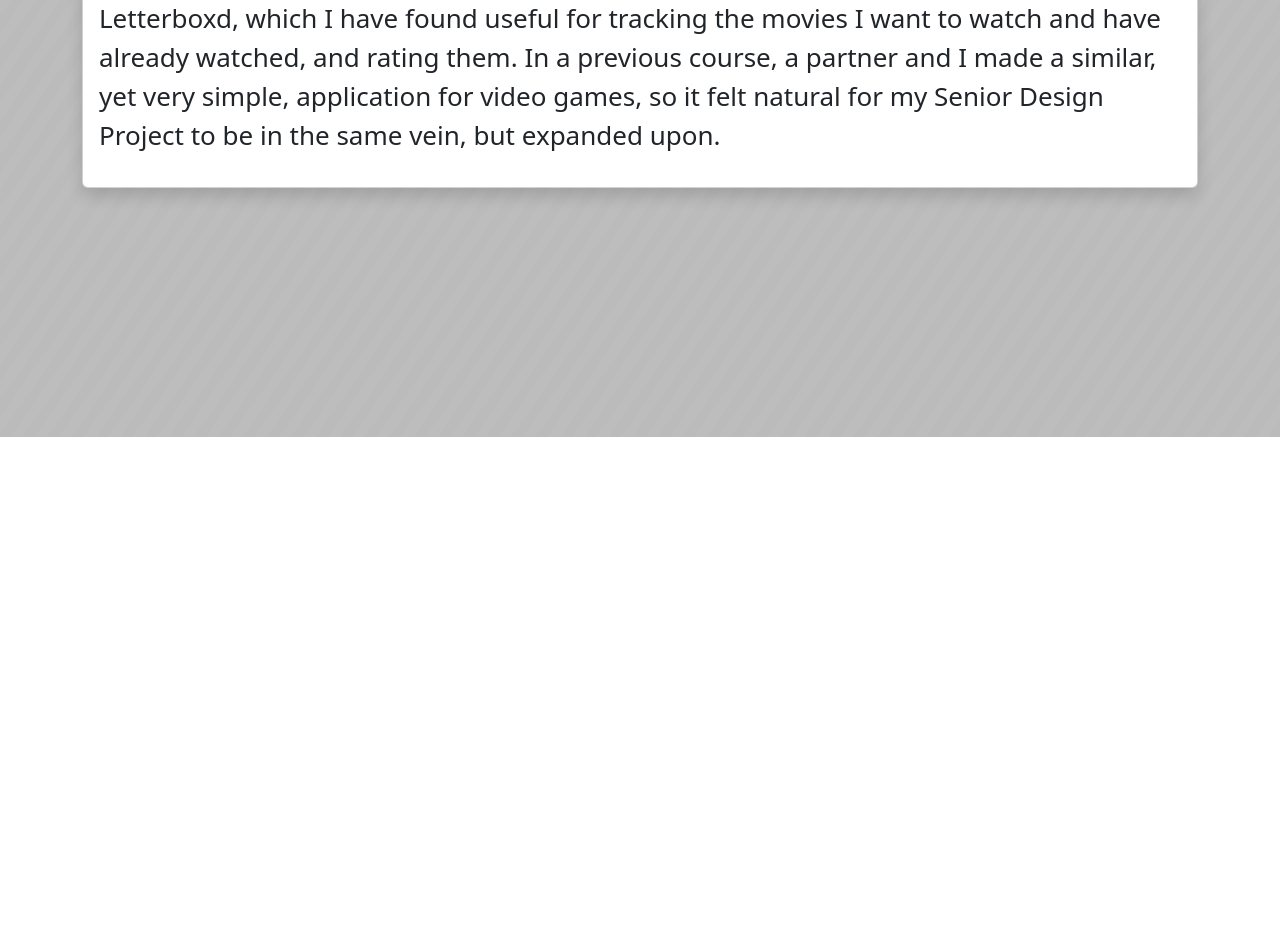
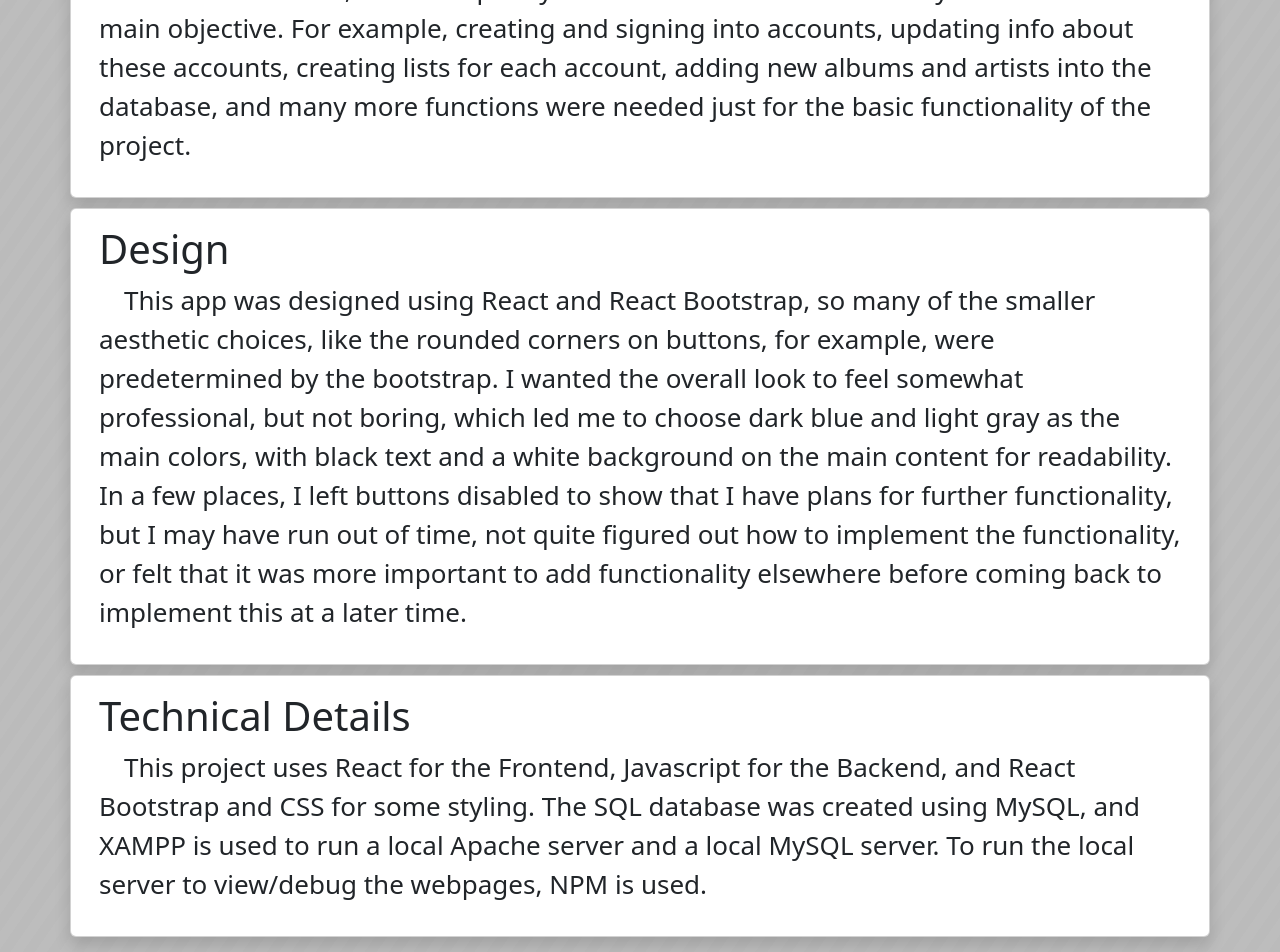
Before and after one commit to elijahgott/seniordesignproject, a React (Create React App) app in the folder Frontend/: page /about in a window 1280 px wide. Shown: the part 419-1371 px from the top of the page. Before the commit the page ends 856 px from the top, so only its background shows below. Built offline with nearby package versions, Linux system fonts and the light colour scheme.

Commit message:
Hid features for users who are not signed in

```diff
--- a/Frontend/src/Pages/About.js
+++ b/Frontend/src/Pages/About.js
@@ -17,14 +17,29 @@ function About( {currentUser} ){
             <header className="App-header">
                 <Container>
                     <Row>
-                        <Col>
-                            <Card className="mainBody shadow">
+                            <Card className="mainBody shadow" style={{marginTop: 10}}>
                                 <Card.Body>
                                     <h1>About <Link to="/">MUSIC APP</Link></h1>
                                     <p style={{textIndent: 25}}>This is my unnamed senior design project, hence the "Music App" title. It is inspired by <a href="https://letterboxd.com/">Letterboxd</a>, which I have found useful for tracking the movies I want to watch and have already watched, and rating them. In a previous course, a partner and I made a similar, yet very simple, application for video games, so it felt natural for my Senior Design Project to be in the same vein, but expanded upon.</p>
+                                    <p style={{textIndent: 25}}>The main purpose of this project is to aid in tracking and rating albums you have listened to. However, there are plenty of other functions that naturally coincide with this main objective. For example, creating and signing into accounts, updating info about these accounts, creating lists for each account, adding new albums and artists into the database, and many more functions were needed just for the basic functionality of the project.</p>
                                 </Card.Body>
                             </Card>
-                        </Col>
+                    </Row>
+                    <Row>
+                        <Card className="mainBody shadow" style={{marginTop: 10}}>
+                            <Card.Body>
+                                <h1>Design</h1>
+                                <p style={{textIndent: 25}}>This app was designed using React and React Bootstrap, so many of the smaller aesthetic choices, like the rounded corners on buttons, for example, were predetermined by the bootstrap. I wanted the overall look to feel somewhat professional, but not boring, which led me to choose dark blue and light gray as the main colors, with black text and a white background on the main content for readability. In a few places, I left buttons disabled to show that I have plans for further functionality, but I may have run out of time, not quite figured out how to implement the functionality, or felt that it was more important to add functionality elsewhere before coming back to implement this at a later time.</p>
+                            </Card.Body>
+                        </Card>
+                    </Row>
+                    <Row>
+                        <Card className="mainBody shadow" style={{marginTop: 10, marginBottom: 15}}>
+                            <Card.Body>
+                                <h1>Technical Details</h1>
+                                <p style={{textIndent: 25}}>This project uses <a href="https://react.dev/">React</a> for the Frontend, <a href="https://www.javascript.com/">Javascript</a> for the Backend, and <a href="https://react-bootstrap.netlify.app/">React Bootstrap</a> and CSS for some styling. The SQL database was created using <a href="https://www.mysql.com/">MySQL</a>, and <a href="https://www.apachefriends.org/">XAMPP</a> is used to run a local Apache server and a local MySQL server. To run the local server to view/debug the webpages, <a href="https://www.npmjs.com/">NPM</a> is used.</p>
+                            </Card.Body>
+                        </Card>
                     </Row>
                 </Container>
             </header>
--- a/Frontend/src/Pages/AddAlbum.js
+++ b/Frontend/src/Pages/AddAlbum.js
@@ -86,7 +86,7 @@ function AddAlbum( {currentUser} ){
                                     <Form.Label>Attach Photo</Form.Label>
                                     <Form.Control type="file" disabled="true"></Form.Control>
 
-                                    <Form.Label style={{fontSize: 25}}>Artist Photo File Name (include file extension)*</Form.Label>
+                                    <Form.Label style={{fontSize: 25}}>Album Photo File Name (include file extension)*</Form.Label>
                                     <Form.Control type="textarea" name="photo" value={photo} onChange={(e) => setPhoto(e.target.value)}></Form.Control>
                                     <p style={{fontSize: 15}}>* denotes required field.</p>
                                 </Form.Group>
--- a/Frontend/src/Pages/Albums.js
+++ b/Frontend/src/Pages/Albums.js
@@ -129,9 +129,16 @@ const handleSubmitRating = (event) => {
                 <Container style={{marginTop: 10, marginBottom: 15}}>
                     <Row>
                         <Col>
+                        {currentUser ? (
                             <Card className="headerCard shadow" style={{maxWidth:"81rem"}}>
                                 <h1 style={{textAlign: "center", marginTop: 15, marginBottom: 15}}>All Albums <Link to="/AddAlbum"><Button style={{marginBottom: 7}}><Image src={require('./../MiscImages/plus-icon-sm.png')}/></Button></Link></h1>
                             </Card>
+                        ) :
+                            <Card className="headerCard shadow" style={{maxWidth:"81rem"}}>
+                                <h1 style={{textAlign: "center", marginTop: 15, marginBottom: 15}}>All Albums <Button disabled style={{marginBottom: 7}}><Image src={require('./../MiscImages/plus-icon-sm.png')}/></Button></h1>
+                            </Card>
+                        }
+
                         </Col>
                     </Row>
                     <Modal show={showRating} onHide={handleCloseRating} backdrop="static">
@@ -155,6 +162,36 @@ const handleSubmitRating = (event) => {
                                 </Modal.Footer>
                         </Form>
                     </Modal>
+                    {currentUser ? (<Row style={{display: "flex", gap: 24, marginLeft: 0, marginTop: 10, maxWidth:"81rem"}}>
+                        {data.map((d, i) => (
+                                        <Card className="shadow" style={{maxWidth:"26rem"}}>
+                                            <Card.Body>
+                                                <Card.Img variant="top" src={require(`./../MusicImages/${d.photo}`)} style={{maxWidth: 500}}></Card.Img>
+                                                <Card.Link>{d.name}</Card.Link>
+                                                <Card.Title>{d.artist}</Card.Title>
+                                                <Card.Text style={{fontSize: 20}}>{d.description}</Card.Text>
+                                            </Card.Body>
+                                            <Card.Footer>
+                                                <div style={{display: "flex", justifyContent: "center", alignItems: "center"}}>
+                                                    <Button onClick={() => handleStartRating(d.name, d.artist)}>Rate Album</Button>
+                                                </div>
+                                            </Card.Footer>
+                                        </Card>
+                        ))}
+                    </Row>) :
+                    <Row style={{display: "flex", gap: 24, marginLeft: 0, marginTop: 10, maxWidth:"81rem"}}>
+                    {data.map((d, i) => (
+                                    <Card className="shadow" style={{maxWidth:"26rem"}}>
+                                        <Card.Body>
+                                            <Card.Img variant="top" src={require(`./../MusicImages/${d.photo}`)} style={{maxWidth: 500}}></Card.Img>
+                                            <Card.Link>{d.name}</Card.Link>
+                                            <Card.Title>{d.artist}</Card.Title>
+                                            <Card.Text style={{fontSize: 20}}>{d.description}</Card.Text>
+                                        </Card.Body>
+                                    </Card>
+                    ))}
+                </Row>
+                    }
                     <Row style={{display: "flex", gap: 24, marginLeft: 0, marginTop: 10, maxWidth:"81rem"}}>
                         {data.map((d, i) => (
                                         <Card className="shadow" style={{maxWidth:"26rem"}}>
--- a/Frontend/src/Pages/Artists.js
+++ b/Frontend/src/Pages/Artists.js
@@ -61,9 +61,16 @@ function Artists( {currentUser} ){
             <Container style={{marginBottom: 15}}>
                     <Row style={{marginTop: 10}}>
                         <Col>
+                        {currentUser ? (
                             <Card className="headerCard shadow" style={{maxWidth:"81rem"}}>
                                 <h1 style={{textAlign: "center", marginBottom:"15px", marginTop:"15px"}}>All Artists <Link to="/AddArtist"><Button style={{marginBottom: 7}}><Image src={require('./../MiscImages/plus-icon-sm.png')}/></Button></Link></h1>
                             </Card>
+                        ) :
+                            <Card className="headerCard shadow" style={{maxWidth:"81rem"}}>
+                                <h1 style={{textAlign: "center", marginBottom:"15px", marginTop:"15px"}}>All Artists <Button disabled style={{marginBottom: 7}}><Image src={require('./../MiscImages/plus-icon-sm.png')}/></Button></h1>
+                            </Card>
+                        }
+
                         </Col>
                     </Row>
                     <Row style={{display: "flex", gap: 24, marginLeft: 0, marginTop: 10, maxWidth:"81rem"}}>
@@ -71,7 +78,7 @@ function Artists( {currentUser} ){
                                         <Card className="shadow" style={{maxWidth:"26rem"}} border="none">
                                             <Card.Body>
                                                 <Card.Img variant="top" src={require(`./../MusicImages/${d.photo}`)} style={{maxWidth: 500}}></Card.Img>
-                                                <Card.Title style={{fontSize: 30}}>{d.name}</Card.Title>
+                                                <Card.Link>{d.name}</Card.Link>
                                                 <Card.Text style={{fontSize: 20}}>{d.bio}</Card.Text>
                                             </Card.Body>
                                         </Card>
```
Also changed, not shown: 2 other files (tests, documents, lock files or other folders).
